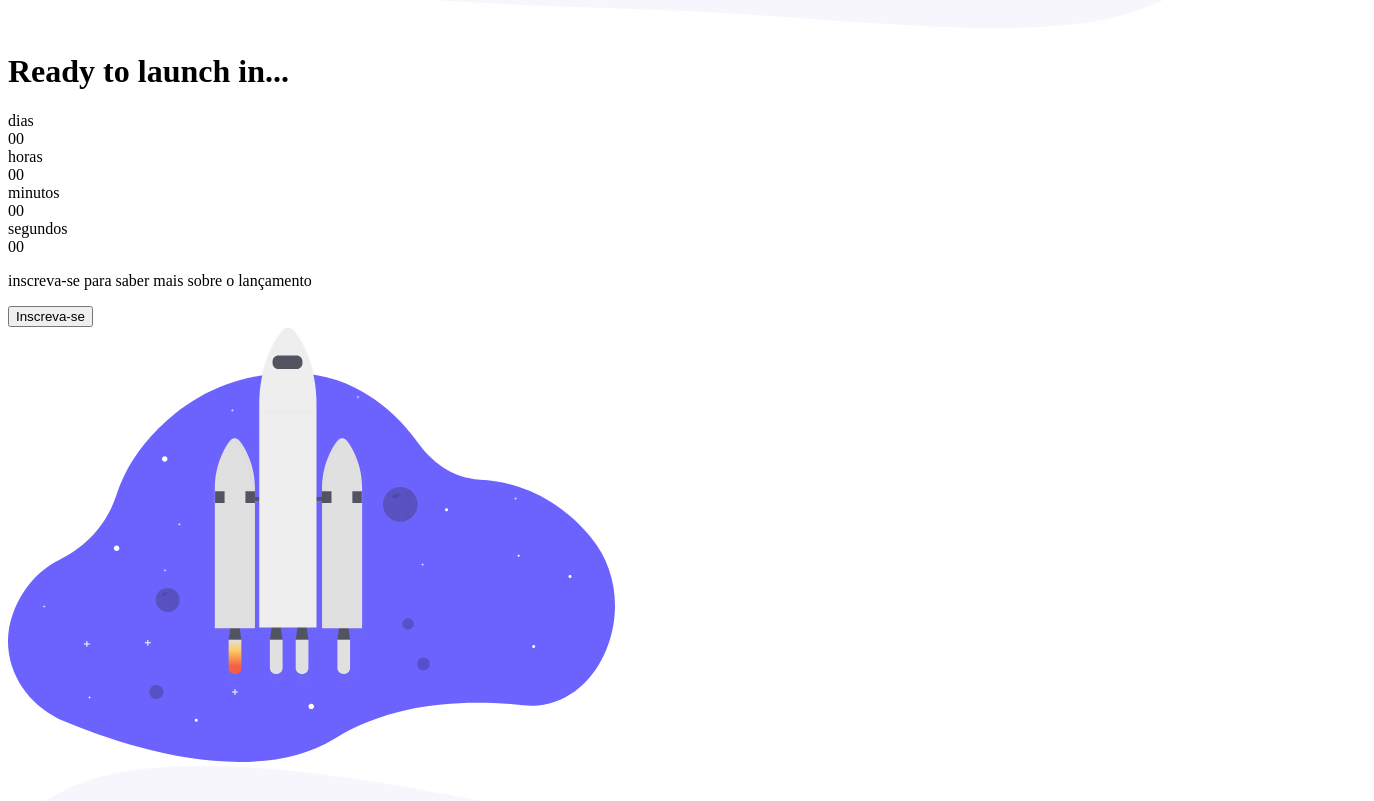
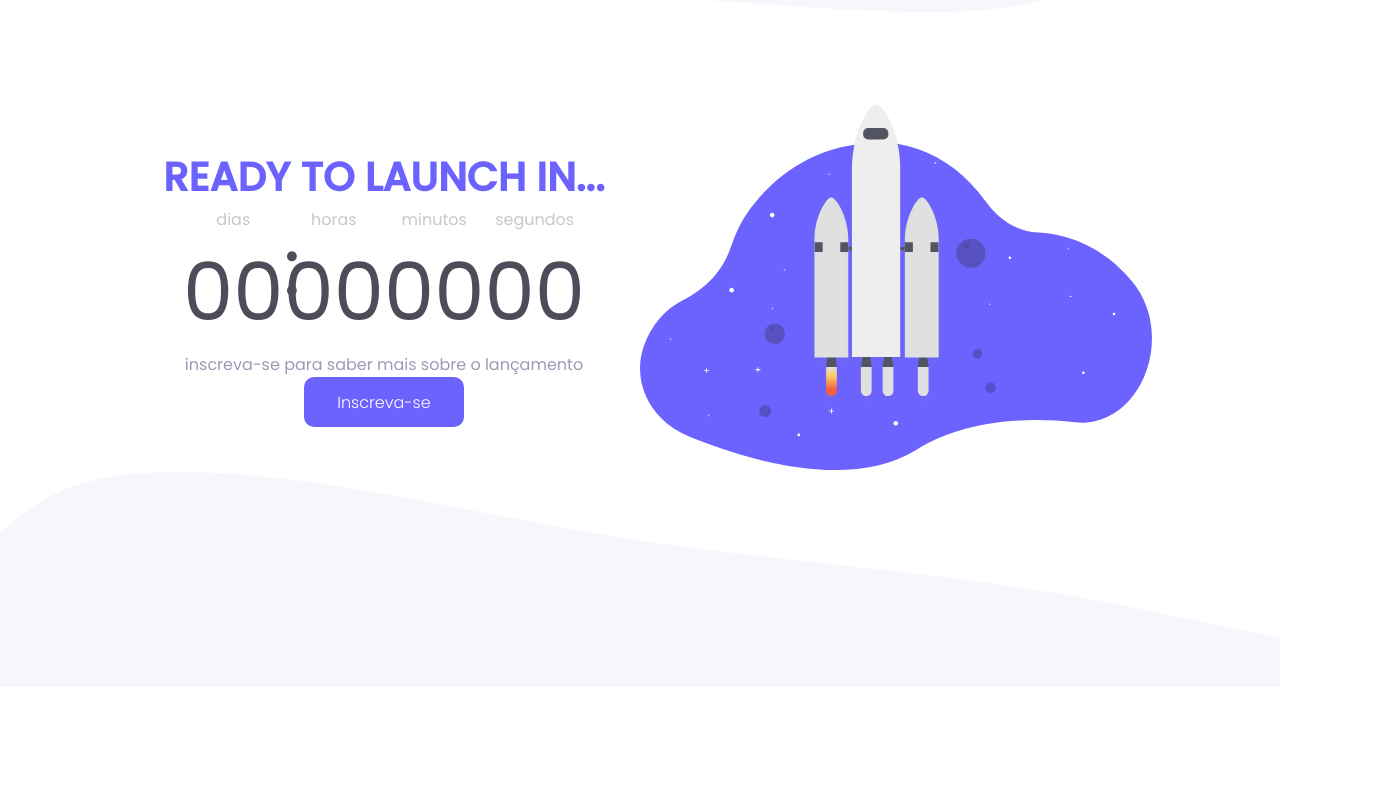
Before and after one commit to GabriellSSouza/desafio-countdown, a plain HTML site: page index.html in a window 1280 px wide. Shown: the part 113-914 px from the top of the page, 1374 px wide, since content can reach past the window. After the commit the page ends 800 px from the top, so only its background shows below. Drawn offline with Linux system fonts and the light colour scheme.

Commit message:
estilos iniciais

```diff
--- a/style.css
+++ b/style.css
@@ -13,3 +13,93 @@ https://www.figma.com/file/LhfPag77j58PtWrVpORzOD/DD-%2F-Countdown-(Copy)?node-i
     --light-grey: #C8C8C8;
     --text-color: #9C9AB6;
 }
+
+*{
+    box-sizing: border-box;
+    padding: 0px;
+    margin: 0px;
+    font-family: 'Poppins', sans-serif;
+}
+
+body {
+    height: 100vh;
+    display: flex;
+    justify-content: center;
+    align-items: center;
+}
+
+
+.imagem-fundo, .imagem-fundo img{
+    position: fixed;
+    bottom: 0;
+    width: 100vw;
+}
+
+.imagem-topo, .imagem-topo img{
+    position: fixed;
+    top: 0;
+    width: 100vw;
+}
+
+.timer, .imagem {
+    width: 40%;
+}
+
+.timer {
+    display: flex;
+    flex-direction: column;
+    align-items: center;
+}
+
+.timer h1{
+    color: var(--purple);
+    font-size: 2.5em;
+    text-transform: uppercase;
+}
+
+.area_cronometro {
+    display: flex;
+}
+
+.cronometro {
+    display: flex;
+    flex-direction: column;
+    align-items: center;
+}
+
+.cronometro_titulo {
+    color: var(--light-grey);
+    font-size: 16px;
+}
+
+.dias,.horas,.minutos,.segundos {
+    color: var(--black);
+    font-size: 5em;
+}
+
+.separador{
+    position: relative;
+}
+
+.separador::after {
+    content: ':';
+    font-size: 5em;
+    position: absolute;
+    color: var(--black);
+
+}
+
+.instruções {
+    color: var(--text-color);
+}
+
+.inscrever {
+    border: none;
+    background-color: var(--purple);
+    color: white;
+    width: 160px;
+    height: 50px;
+    border-radius: 10px;
+    font-size: 1em;
+    font-weight: 300;
+}
```
